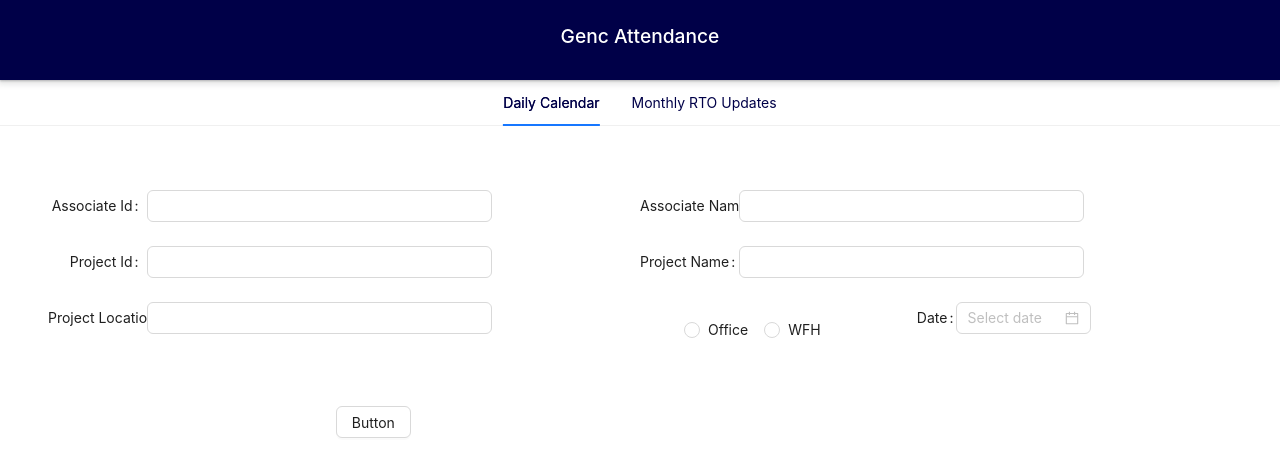
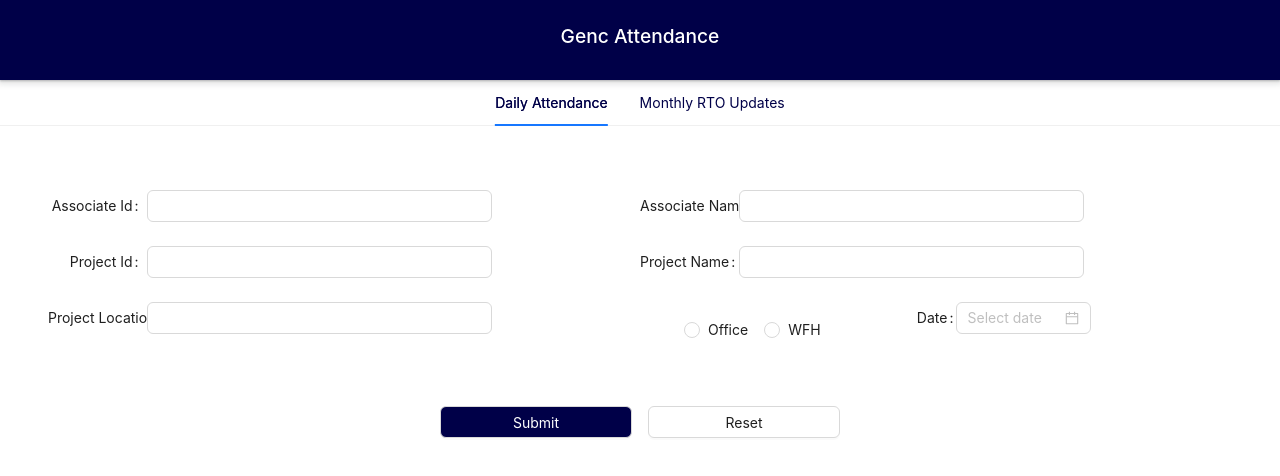
Before and after one commit to giridhar2000/genc-attendance-1, a React (Create React App) app: page /home in a window 1280 px wide. Shown: the top 476 px of the page. Built offline with nearby package versions, Linux system fonts and the light colour scheme.

Commit message:
daily Attendance complete

```diff
--- a/src/Components/DailyAttendance/DailyAttendance.css
+++ b/src/Components/DailyAttendance/DailyAttendance.css
@@ -16,3 +16,8 @@
     padding: 1vh;
     margin: 0 !important;
 }
+
+.ant-form-item.css-dev-only-do-not-override-15rg2km{
+    margin: 2vh;
+
+}
--- a/src/Components/DailyAttendance/DailyAttendance.js
+++ b/src/Components/DailyAttendance/DailyAttendance.js
@@ -61,9 +61,8 @@ function DailyAttendance() {
                 </div>
             </div>
 
-            <Form.Item>
-                <Button>Button</Button>
-            </Form.Item>
+                <Button style={{background: "#000048", color: "#fff", width:"15%"}}>Submit</Button>
+                <Button style={{width:"15%", marginLeft: "2vh"}}>Reset</Button>
             </Form>
     )
 }
--- a/src/Components/Home/Home.js
+++ b/src/Components/Home/Home.js
@@ -10,7 +10,7 @@ function Home() {
     const items = [
         {
           key: '1',
-          label: `Daily Calendar`,
+          label: `Daily Attendance`,
           children: <DailyAttendance />,
         },
         {
```
Lines whose indentation alone changed are shown as unchanged.
